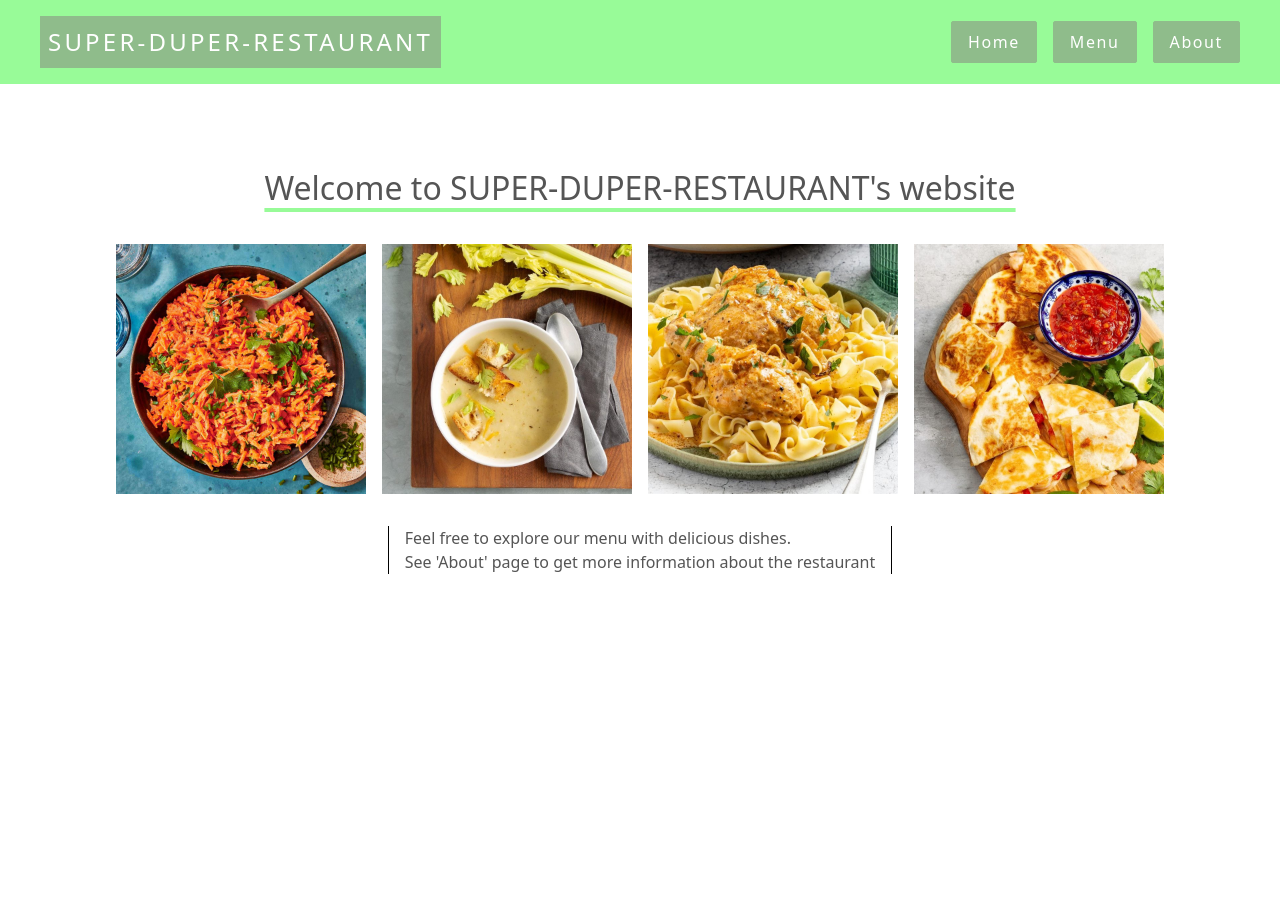
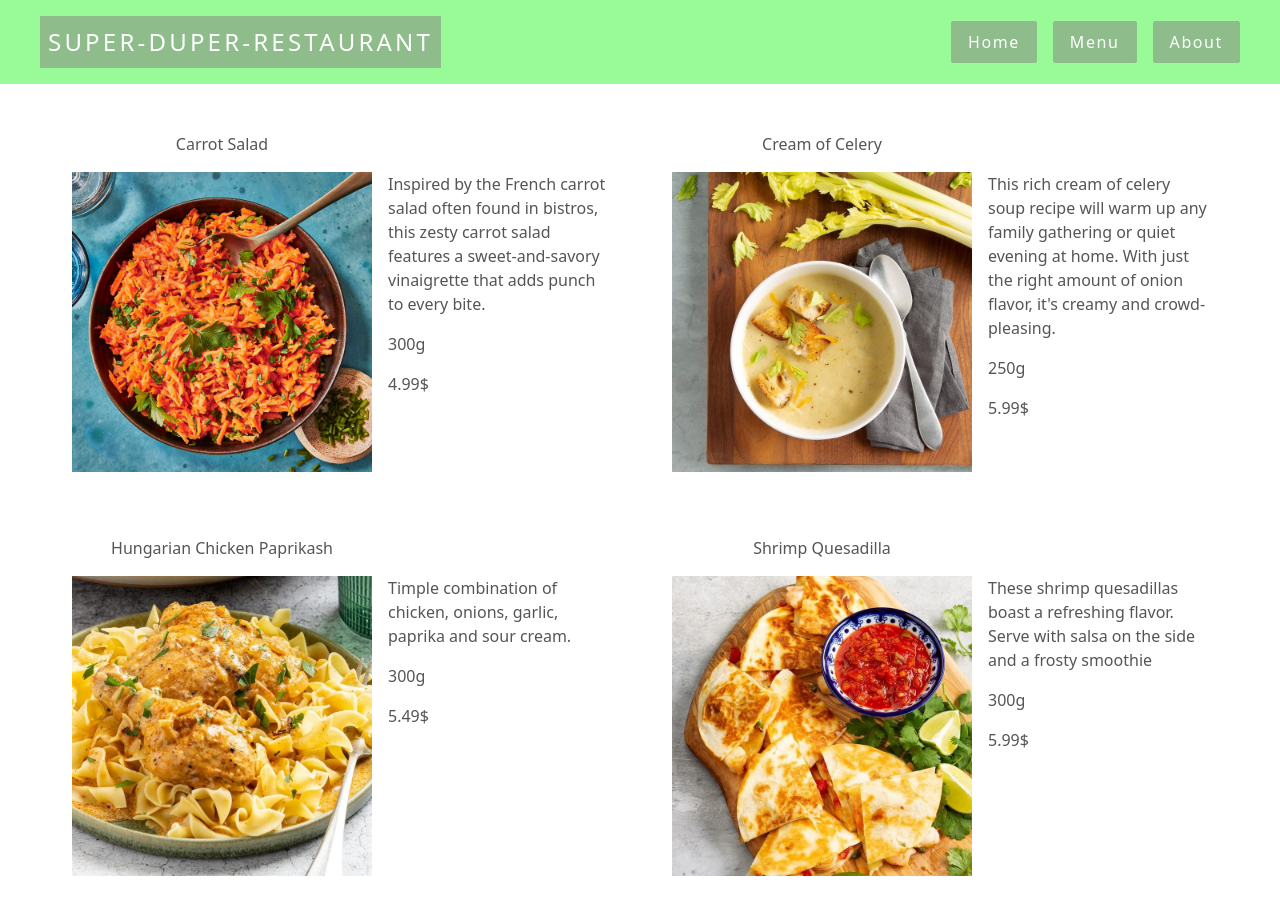
Before and after one commit to YehorMartynenko/odin-restaurant-page, a website built with webpack: page src/template.html in a window 1280 px wide. Both pictures are taken after a click on the button "Menu". Before the commit the page ends 800 px from the top, so only its background shows below. Built offline with nearby package versions, Linux system fonts and the light colour scheme.

Commit message:
Add menu page generated from JS

```diff
--- a/src/index.js
+++ b/src/index.js
@@ -1,5 +1,17 @@
 import "./styles.css";
+import "./menu.css"
 import { MainPageController } from "./main-page.js";
+import { MenuController } from "./menu.js";
 
-MainPageController();
-console.log("Test");
+(function ScreenController(){
+    MainPageController();
+    const homeButton = document.querySelector(".home");
+    homeButton.addEventListener("click", ()=> {
+        MainPageController();
+    })
+
+    const menuButton = document.querySelector(".menu");
+    menuButton.addEventListener("click", () => {
+        MenuController();
+    })
+})();
--- a/src/main-page.js
+++ b/src/main-page.js
@@ -5,7 +5,7 @@ import dishImage4 from "./dish4.jpg";
 
 export function MainPageController() {
     const contentDiv = document.getElementById("content");
-    const updateScreen = () => {
+
     contentDiv.textContent = "";
 
     const container = document.createElement("div");
@@ -31,14 +31,8 @@ export function MainPageController() {
     underDishes.setAttribute("class", "under-dishes");
     container.appendChild(underDishes);
 
-        const para = document.createElement("p");
-        para.textContent = "Feel free to explore our menu with delicious dishes.";
-        underDishes.appendChild(para);
-
-        const para2 = document.createElement("p");
-        para2.textContent = "See 'About' page to get more information about the restaurant";
-        underDishes.appendChild(para2);
+    underDishes.innerHTML = `
+        <p>Feel free to explore our menu with delicious dishes.</p>
+        <p>See 'About' page to get more information about the restaurant</p>
+    `;
 }
-
-    updateScreen();
-}
--- /dev/null
+++ b/src/menu.css
@@ -0,0 +1,35 @@
+.menu-container {
+    max-width: 1200px;
+    margin: auto;
+    display: grid;
+    grid-template-columns: repeat(auto-fit, minmax(450px, 1fr));
+    padding: 1rem;
+    color: var(--text-color);
+}
+.menu-item {
+    display: grid;
+    grid-template-columns: fit-content() 1fr;
+    grid-template-rows: auto 1fr;
+    margin: 2rem;
+    gap: 1rem;
+}
+.item-name {
+    grid-column: 1;
+    grid-row: 1;
+    text-align: center;
+}
+.menu-item img {
+    width: 300px;
+    height: 300px;
+    grid-column: 1;
+    grid-row: 2;
+}
+
+.item-details {
+    grid-column: 2;
+    grid-row: 2 / 3;
+
+    display: flex;
+    flex-direction: column;
+    gap: 1rem;
+}
--- /dev/null
+++ b/src/menu.js
@@ -0,0 +1,80 @@
+import dishImage1 from "./dish.jpg";
+import dishImage2 from "./dish2.jpg";
+import dishImage3 from "./dish3.jpg";
+import dishImage4 from "./dish4.jpg";
+
+export function MenuController() {
+    const items = [
+        {
+            name: "Carrot Salad",
+            img: dishImage1,
+            details: `  Inspired by the French carrot salad often found in bistros,
+                        this zesty carrot salad features a sweet-and-savory
+                        vinaigrette that adds punch to every bite. `,
+            portion: "300g",
+            price: "4.99$",
+        },
+        {
+            name: "Cream of Celery",
+            img: dishImage2,
+            details: `  This rich cream of celery soup recipe will warm up any family gathering
+                        or quiet evening at home. With just the right amount of onion flavor,
+                        it's creamy and crowd-pleasing.  `,
+            portion: "250g",
+            price: "5.99$",
+        },
+        {
+            name: "Hungarian Chicken Paprikash",
+            img: dishImage3,
+            details: `  Timple combination of chicken, onions, garlic, paprika and sour cream.  `,
+            portion: "300g",
+            price: "5.49$",
+        },
+        {
+            name: "Shrimp Quesadilla",
+            img: dishImage4,
+            details: `  These shrimp quesadillas boast a refreshing flavor.
+                        Serve with salsa on the side and a frosty smoothie`,
+            portion: "300g",
+            price: "5.99$",
+        }
+    ];
+
+    const content = document.getElementById("content");
+    content.textContent = "";
+
+    const container = document.createElement("div");
+    container.setAttribute("class", "menu-container");
+    content.appendChild(container);
+
+    items.forEach(element => {
+        const menuItemDiv = document.createElement("div");
+        menuItemDiv.setAttribute("class", "menu-item");
+        container.appendChild(menuItemDiv);
+
+        const itemName = document.createElement("p");
+        itemName.setAttribute("class", "item-name");
+        itemName.textContent = element.name;
+        menuItemDiv.appendChild(itemName);
+
+        const itemImage = document.createElement("img");
+        itemImage.src = element.img;
+        menuItemDiv.appendChild(itemImage);
+
+        const itemDetailsDiv = document.createElement("div");
+        itemDetailsDiv.setAttribute("class", "item-details");
+        menuItemDiv.appendChild(itemDetailsDiv);
+
+        const itemDescription = document.createElement("p");
+        itemDescription.textContent = element.details;
+        itemDetailsDiv.appendChild(itemDescription);
+
+        const itemPortion = document.createElement("p");
+        itemPortion.textContent = element.portion;
+        itemDetailsDiv.appendChild(itemPortion);
+
+        const itemPrice = document.createElement("p");
+        itemPrice.textContent = element.price;
+        itemDetailsDiv.appendChild(itemPrice);
+    });
+}
--- a/src/template.html
+++ b/src/template.html
@@ -13,9 +13,9 @@
                     <p>SUPER-DUPER-RESTAURANT</p>
                 </div>
                 <div class="buttons">
-                    <button>Home</button>
-                    <button>Menu</button>
-                    <button>About</button>
+                    <button class="home">Home</button>
+                    <button class="menu">Menu</button>
+                    <button class="about">About</button>
                 </div>
             </div>
         </nav>
```
Lines whose indentation alone changed are shown as unchanged.
